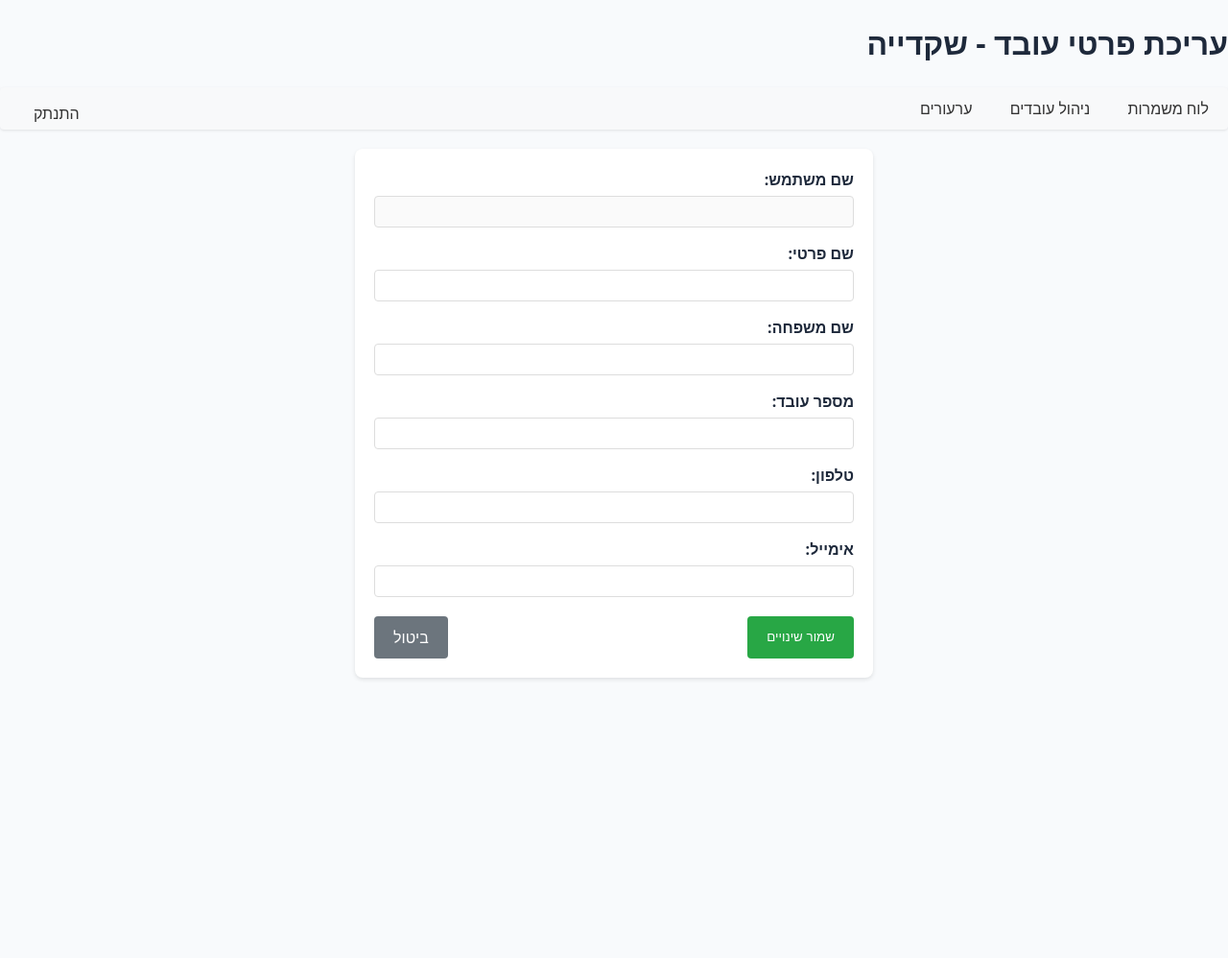
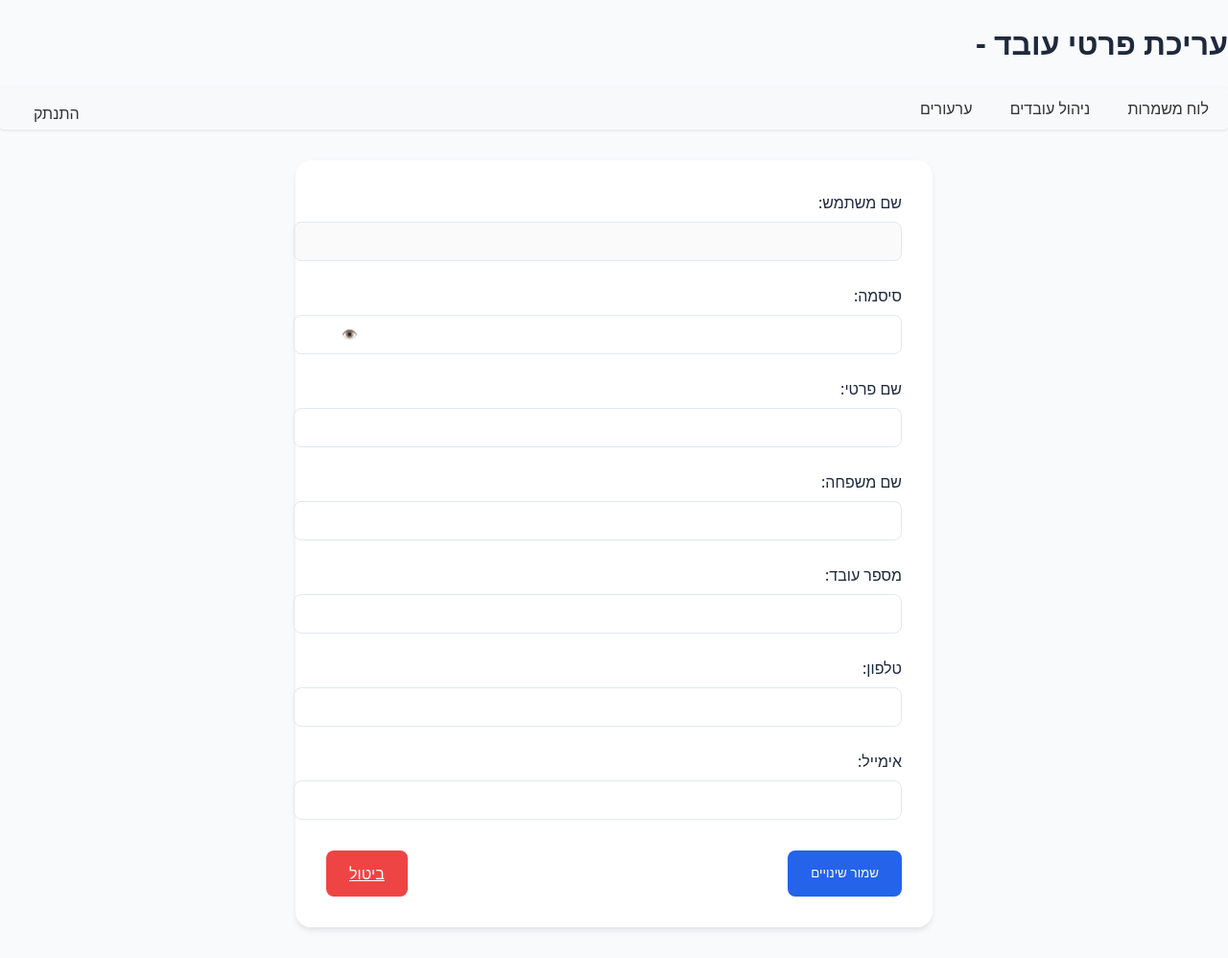
Before and after one commit to DumanZurael/system, a Flask app: template templates/edit_employee.html in a window 1280 px wide. Shown: the whole page at 96% size. Before the commit the page ends 708 px from the top, so only its background shows below. Run offline with Flask 3, Linux system fonts and the light colour scheme; the template is opened without the code that fills it, so the values that code supplies are empty.

Commit message:
shkedia V2

```diff
--- a/shift_management_system.py
+++ b/shift_management_system.py
@@ -16,6 +16,35 @@
         self.id_number = id_number
         self.employee_number = employee_number
         self.is_admin = is_admin
+
+    def to_dict(self):
+        """המרת המשתמש למילון"""
+        return {
+            'username': self.username,
+            'password': self.password,
+            'first_name': self.first_name,
+            'last_name': self.last_name,
+            'email': self.email,
+            'phone': self.phone,
+            'id_number': self.id_number,
+            'employee_number': self.employee_number,
+            'is_admin': self.is_admin
+        }
+
+    @staticmethod
+    def from_dict(data):
+        """יצירת משתמש ממילון"""
+        return User(
+            username=data.get('username', ''),
+            password=data.get('password', ''),
+            first_name=data.get('first_name', ''),
+            last_name=data.get('last_name', ''),
+            email=data.get('email', ''),
+            phone=data.get('phone', ''),
+            id_number=data.get('id_number', ''),
+            employee_number=data.get('employee_number', ''),
+            is_admin=data.get('is_admin', False)
+        )
 
 class Shift:
     def __init__(self, start_time: time, end_time: time):
@@ -401,7 +430,7 @@
         return False, '', ''
 
 if __name__ == "__main__":
-    # אם מריצים את הקובץ הזה ישירות, לא יקרה כלום
+    # אם מריצים את הקובץ הזה ישירות, לא יקר�� כלום
     # צריך להריץ את shift_management_demo.py
     print("זהו מודול המכיל את הלוגיקה של המערכת.")
     print("כדי להריץ את המערכת, הרץ את הקובץ shift_management_demo.py")
--- a/templates/edit_employee.html
+++ b/templates/edit_employee.html
@@ -5,104 +5,141 @@
     <title>עריכת פרטי עובד - שקדייה</title>
     {% include 'admin_base.html' %}
     <style>
-        .edit-form {
-            max-width: 500px;
-            margin: 20px auto;
-            padding: 20px;
-            background-color: white;
-            border-radius: 8px;
-            box-shadow: 0 2px 4px rgba(0,0,0,0.1);
+        .form-container {
+            max-width: 600px;
+            margin: 2rem auto;
+            padding: 2rem;
+            background-color: var(--card-background);
+            border-radius: 1rem;
+            box-shadow: 0 4px 6px -1px rgba(0,0,0,0.1);
         }
 
         .form-group {
-            margin-bottom: 15px;
+            margin-bottom: 1.5rem;
         }
 
         .form-group label {
             display: block;
-            margin-bottom: 5px;
-            font-weight: bold;
+            margin-bottom: 0.5rem;
+            font-weight: 500;
+            color: var(--text-primary);
         }
 
-        .form-group input {
+        .form-control {
             width: 100%;
-            padding: 8px;
-            border: 1px solid #ddd;
-            border-radius: 4px;
-            box-sizing: border-box;
+            padding: 0.75rem 1rem;
+            border: 1px solid #e2e8f0;
+            border-radius: 0.5rem;
+            transition: all 0.2s ease;
+        }
+
+        .password-container {
+            position: relative;
+        }
+
+        .show-password {
+            position: absolute;
+            left: 10px;
+            top: 50%;
+            transform: translateY(-50%);
+            background: none;
+            border: none;
+            color: var(--text-secondary);
+            cursor: pointer;
+        }
+
+        .show-password:hover {
+            color: var(--primary-color);
+        }
+
+        .form-control:focus {
+            outline: none;
+            border-color: var(--primary-color);
+            box-shadow: 0 0 0 3px rgba(37, 99, 235, 0.1);
         }
 
         .btn-container {
             display: flex;
             justify-content: space-between;
-            margin-top: 20px;
-        }
-
-        .save-btn, .cancel-btn {
-            padding: 10px 20px;
-            border: none;
-            border-radius: 4px;
-            cursor: pointer;
-        }
-
-        .save-btn {
-            background-color: #28a745;
-            color: white;
-        }
-
-        .cancel-btn {
-            background-color: #6c757d;
-            color: white;
-            text-decoration: none;
+            margin-top: 2rem;
         }
     </style>
 </head>
 <body>
     <div class="container">
-        <h1>עריכת פרטי עובד - שקדייה</h1>
+        <h1>עריכת פרטי עובד - {{ user.first_name }} {{ user.last_name }}</h1>
 
         {% include 'admin_nav.html' %}
 
-        <div class="content-wrapper">
-            <div class="edit-form">
+        <div class="form-container">
             <form method="POST">
                 <div class="form-group">
                     <label>שם משתמש:</label>
-                        <input type="text" value="{{ user.username }}" disabled>
+                    <input type="text" value="{{ user.username }}" class="form-control" disabled>
+                </div>
+
+                <div class="form-group">
+                    <label>סיסמה:</label>
+                    <div class="password-container">
+                        <input type="password" name="password" id="password"
+                               class="form-control" value="{{ user.password }}">
+                        <button type="button" class="show-password" onclick="togglePassword()">
+                            👁️
+                        </button>
+                    </div>
                 </div>
 
                 <div class="form-group">
                     <label>שם פרטי:</label>
-                        <input type="text" name="first_name" value="{{ user.first_name }}" required>
+                    <input type="text" name="first_name" class="form-control"
+                           value="{{ user.first_name }}" required>
                 </div>
 
                 <div class="form-group">
                     <label>שם משפחה:</label>
-                        <input type="text" name="last_name" value="{{ user.last_name }}" required>
+                    <input type="text" name="last_name" class="form-control"
+                           value="{{ user.last_name }}" required>
                 </div>
 
                 <div class="form-group">
                     <label>מספר עובד:</label>
-                        <input type="text" name="employee_number" value="{{ user.employee_number }}">
+                    <input type="text" name="employee_number" class="form-control"
+                           value="{{ user.employee_number }}">
                 </div>
 
                 <div class="form-group">
                     <label>טלפון:</label>
-                        <input type="tel" name="phone" value="{{ user.phone }}">
+                    <input type="tel" name="phone" class="form-control"
+                           value="{{ user.phone }}">
                 </div>
 
                 <div class="form-group">
                     <label>אימייל:</label>
-                        <input type="email" name="email" value="{{ user.email }}">
+                    <input type="email" name="email" class="form-control"
+                           value="{{ user.email }}">
                 </div>
 
                 <div class="btn-container">
-                        <button type="submit" class="save-btn">שמור שינויים</button>
-                        <a href="{{ url_for('employees') }}" class="cancel-btn">ביטול</a>
+                    <button type="submit" class="btn btn-primary">שמור שינויים</button>
+                    <a href="{{ url_for('employees') }}" class="btn btn-danger">ביטול</a>
                 </div>
             </form>
         </div>
     </div>
-    </div>
+
+    <script>
+        function togglePassword() {
+            const passwordInput = document.getElementById('password');
+            const showPasswordBtn = document.querySelector('.show-password');
+
+            if (passwordInput.type === 'password') {
+                passwordInput.type = 'text';
+                showPasswordBtn.textContent = '🔒';
+            } else {
+                passwordInput.type = 'password';
+                showPasswordBtn.textContent = '👁️';
+            }
+        }
+    </script>
 </body>
 </html>
```
Also changed, not shown: templates/add_employee.html (added, +129 -0 lines), templates/index.html (+74 -0 lines), web_app.py (+35 -23 lines). Lines whose indentation alone changed are shown as unchanged.
